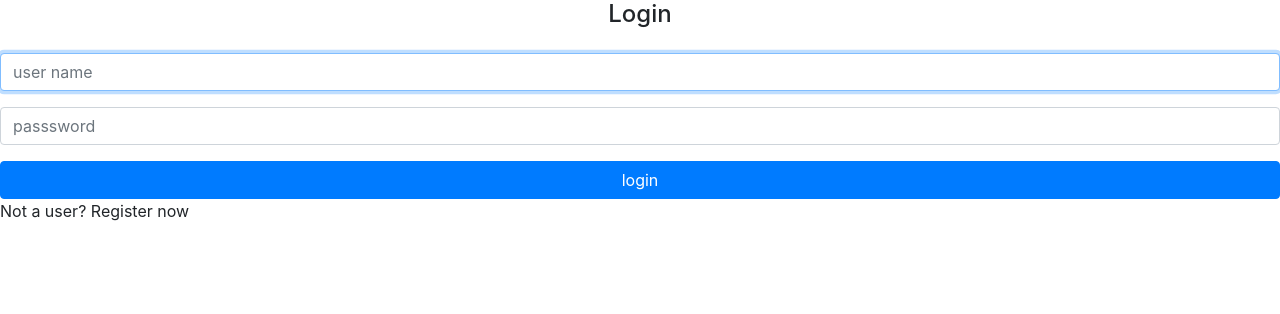
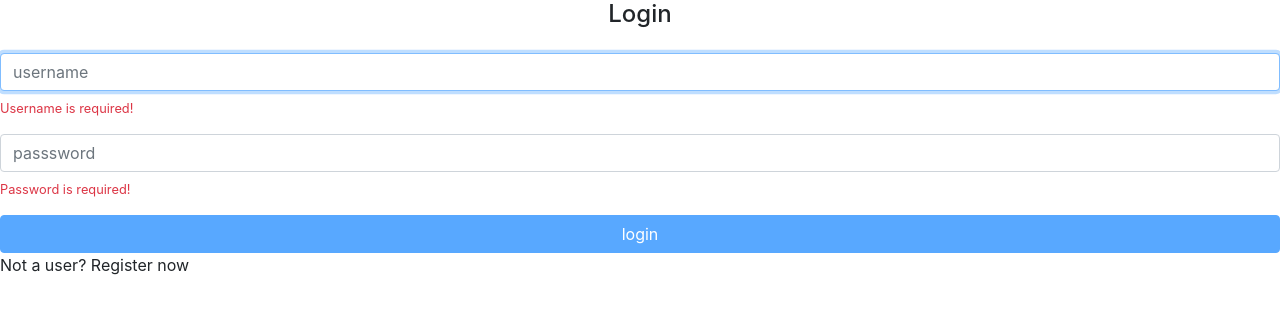
Before and after one commit to renanramos/alurapic, an Angular app: page / in a window 1280 px wide. Shown: the top 314 px of the page. Built offline with nearby package versions, Linux system fonts and the light colour scheme.

Commit message:
Implementação da página de login

```diff
--- a/src/app/home/signin/signin.component.html
+++ b/src/app/home/signin/signin.component.html
@@ -1,15 +1,33 @@
 <h4 class="text-center">Login</h4>
 
-<form class="form mt-4">
+<form [formGroup]="loginForm" class="form mt-4">
     <div class="form-group">
-        <input class="form-control" placeholder="user name" autofocus>
+        <input
+            formControlName="userName"
+            class="form-control"
+            placeholder="username" autofocus>
+        <small
+            *ngIf="loginForm.get('userName').errors?.required"
+            class="text-danger d-block mt-2">
+            Username is required!
+        </small>
     </div>
 
     <div class="form-group">
-        <input type="password" class="form-control" placeholder="passsword" />
+        <input
+        formControlName="password"
+        type="password"
+        class="form-control"
+        placeholder="passsword" />
+
+        <small
+            *ngIf="loginForm.get('password').errors?.required"
+            class="text-danger d-block mt-2">
+            Password is required!
+        </small>
     </div>
 
-    <button type="submit" class="btn btn-primary btn-block">login</button>
+    <button [disabled]="loginForm.invalid" type="submit" class="btn btn-primary btn-block">login</button>
 
 </form>
 
--- a/src/app/home/signin/signin.component.ts
+++ b/src/app/home/signin/signin.component.ts
@@ -1,6 +1,18 @@
-import { Component } from '@angular/core';
+import { Component, OnInit } from '@angular/core';
+import { FormGroup, FormBuilder, Validators } from '@angular/forms';
 
 @Component({
     templateUrl: './signin.component.html'
 })
-export class SignInComponent { }
+export class SignInComponent implements OnInit {
+    loginForm: FormGroup;
+
+    constructor(private formBuilder: FormBuilder) {}
+
+    ngOnInit() {
+        this.loginForm = this.formBuilder.group({
+            userName: ['', Validators.required],
+            password: ['', Validators.required]
+        });
+    }
+}
```
Also changed, not shown: src/app/home/home.module.ts (+12 -2 lines).
